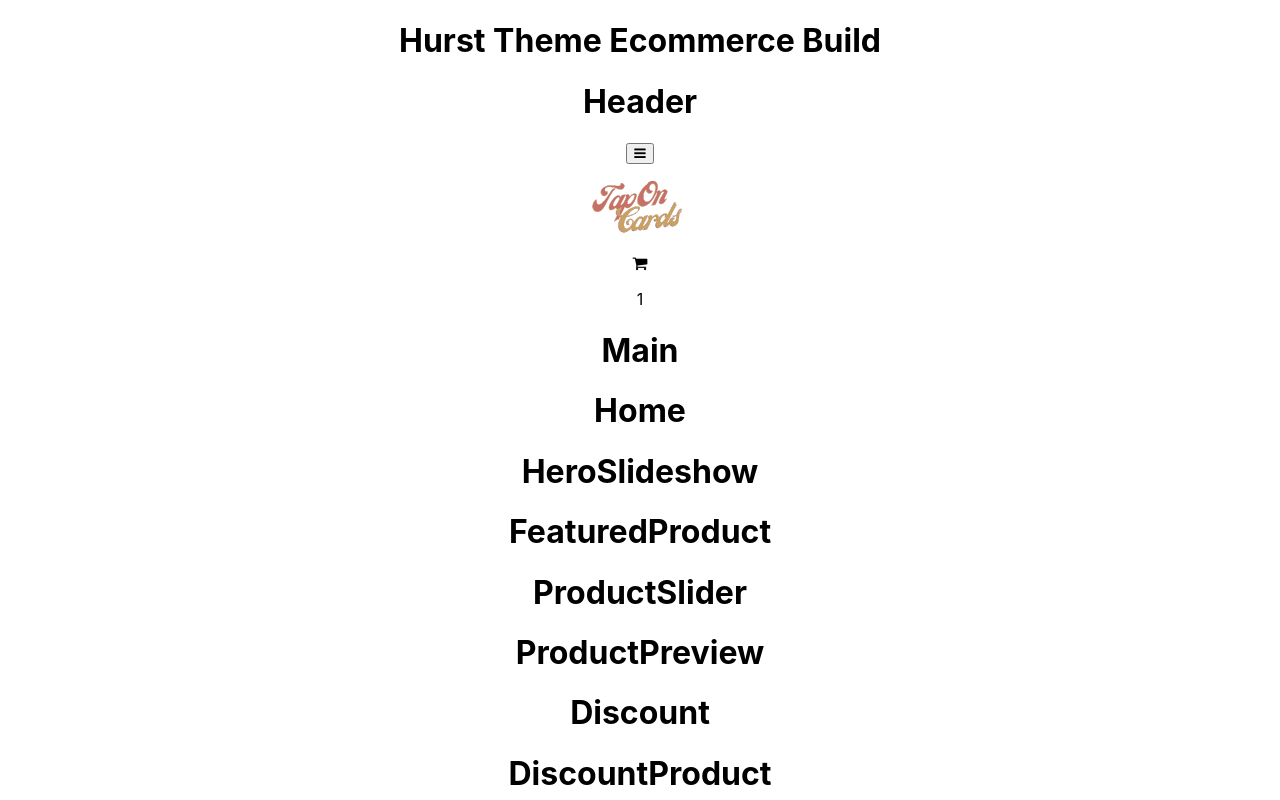
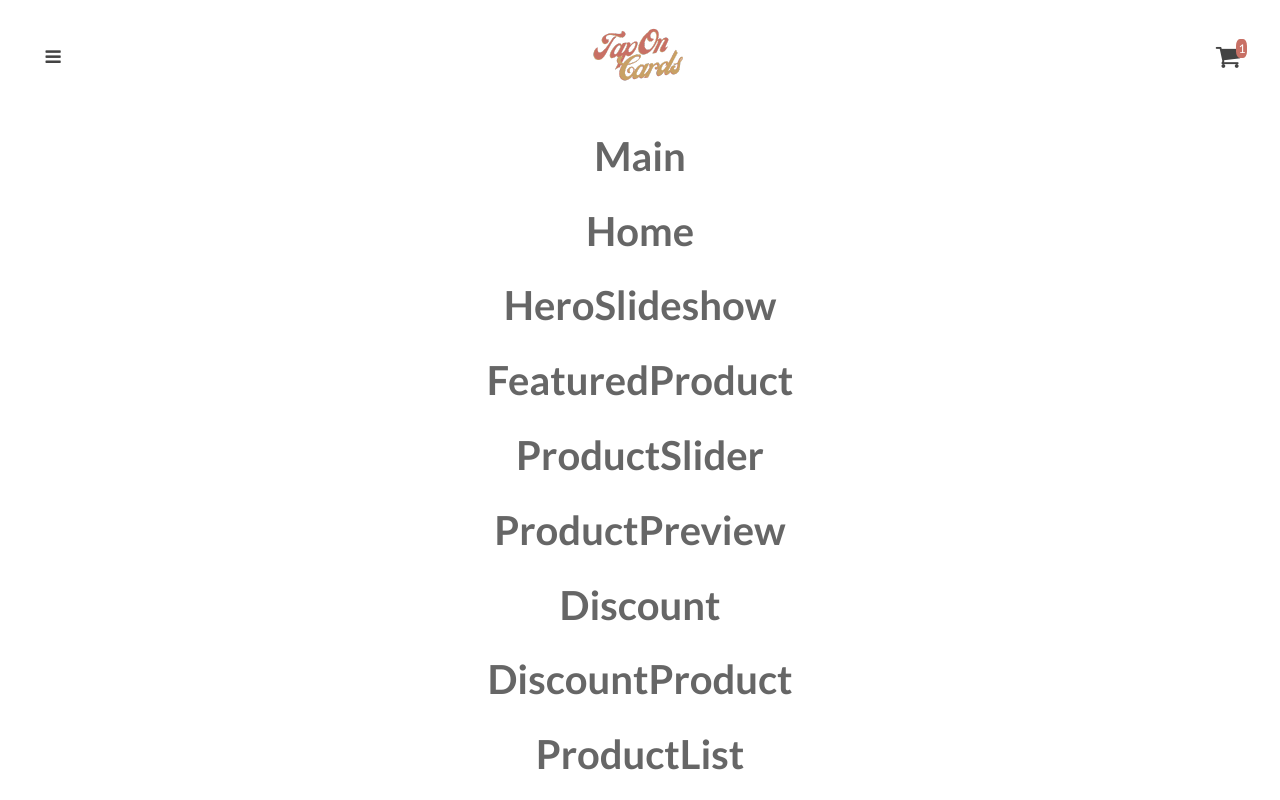
Before and after one commit to davetyson/hurst1, a React (Create React App) app: page / in a window 1280 px wide. Shown: the top 800 px of the page. Built offline with nearby package versions, Linux system fonts and the light colour scheme.

Commit message:
added font file, html & css for header

```diff
--- a/public/index.html
+++ b/public/index.html
@@ -3,6 +3,9 @@
   <head>
     <meta charset="utf-8" />
     <link rel="icon" href="%PUBLIC_URL%/favicon.ico" />
+    <link rel="preconnect" href="https://fonts.googleapis.com">
+    <link rel="preconnect" href="https://fonts.gstatic.com" crossorigin>
+    <link href="https://fonts.googleapis.com/css2?family=Lato:wght@400;700&display=swap" rel="stylesheet">
     <link rel="stylesheet" href="https://cdnjs.cloudflare.com/ajax/libs/font-awesome/4.7.0/css/font-awesome.min.css">
     <meta name="viewport" content="width=device-width, initial-scale=1" />
     <meta name="theme-color" content="#000000" />
--- a/src/App.css
+++ b/src/App.css
@@ -1,4 +1,4 @@
-.App {
+/* .App {
   text-align: center;
 }
 
@@ -35,4 +35,4 @@
   to {
     transform: rotate(360deg);
   }
-}
+} */
--- a/src/App.js
+++ b/src/App.js
@@ -6,7 +6,6 @@ import Footer from './Components/Footer/Footer';
 function App() {
   return (
     <div className="App">
-      <h1>Hurst Theme Ecommerce Build</h1>
       <Header />
       <Main />
       <Footer />
--- a/src/Components/Header/Header.js
+++ b/src/Components/Header/Header.js
@@ -1,19 +1,19 @@
 // import Menu from './Menu';
 import hurstNewLogo from '../../assets/hurstNewLogo.png';
+import '../../styling/header.css';
 
 const Header = () => {
     return(
         <header>
-            <h1>Header</h1>
             <button>
-                <i class="fa fa-bars" aria-hidden="true"></i>
+                <i class="fa fa-bars fa-lg" aria-hidden="true"></i>
                 <span class="sr-only">Menu</span>
             </button>
             <figure>
                 <img src={hurstNewLogo} alt="Tap On Cards store logo" />
             </figure>
-            <div>
-                <i class="fa fa-shopping-cart" aria-hidden="true"></i><span class="sr-only">Cart Page</span>
+            <div class="headerCartIcon">
+                <i class="fa fa-shopping-cart fa-lg" aria-hidden="true"></i><span class="sr-only">Cart Page</span>
                 <p>1</p>
             </div>
             {/* <Menu /> */}
--- a/src/Styling/header.css
+++ b/src/Styling/header.css
@@ -0,0 +1,25 @@
+header {
+    display: flex;
+    justify-content: space-between;
+    align-items: center;
+    margin: 0 2.5%;
+    /* flex-direction: row; */
+}
+
+.headerCartIcon {
+    height: fit-content;
+    display: flex;
+    position: relative;
+}
+
+.headerCartIcon p {
+    display: inline-block;
+    position: absolute;
+    right: -7px;
+    top: -20px;
+    background-color: #C87065;
+    font-size: 0.75rem;
+    color: #FFF;
+    border-radius: 35%;
+    padding: 2px;
+}
--- a/src/index.css
+++ b/src/index.css
@@ -1,4 +1,4 @@
-body {
+/* body {
   margin: 0;
   font-family: -apple-system, BlinkMacSystemFont, 'Segoe UI', 'Roboto', 'Oxygen',
     'Ubuntu', 'Cantarell', 'Fira Sans', 'Droid Sans', 'Helvetica Neue',
@@ -10,4 +10,25 @@ body {
 code {
   font-family: source-code-pro, Menlo, Monaco, Consolas, 'Courier New',
     monospace;
+} */
+
+body {
+  background-color: #FFF;
+  color: #666;
+  font-family: 'Lato', sans-serif;
+  font-size: 125%;
+  text-align: center;
+  /* grey: #eee */
+  /* header dark font: #434343 */
+  /* dark font: #444 */
 }
+
+button {
+  color: #434343;
+  background-color: transparent;
+  border: none;
+}
+
+i {
+  color: #434343;
+}
```
Also changed, not shown: src/assets/iconicFont.ttf (added).
